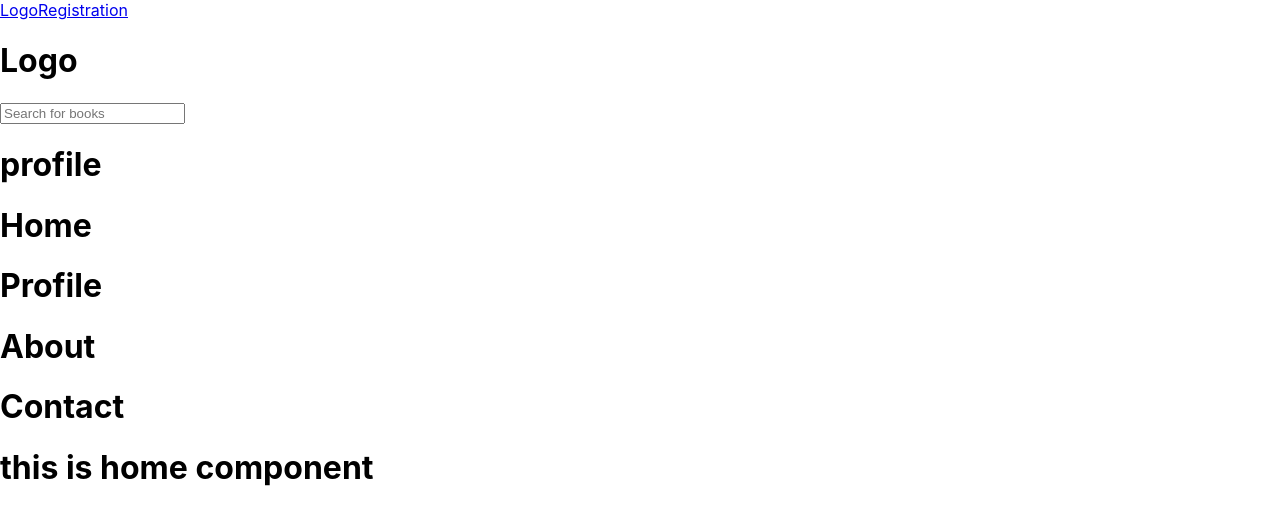
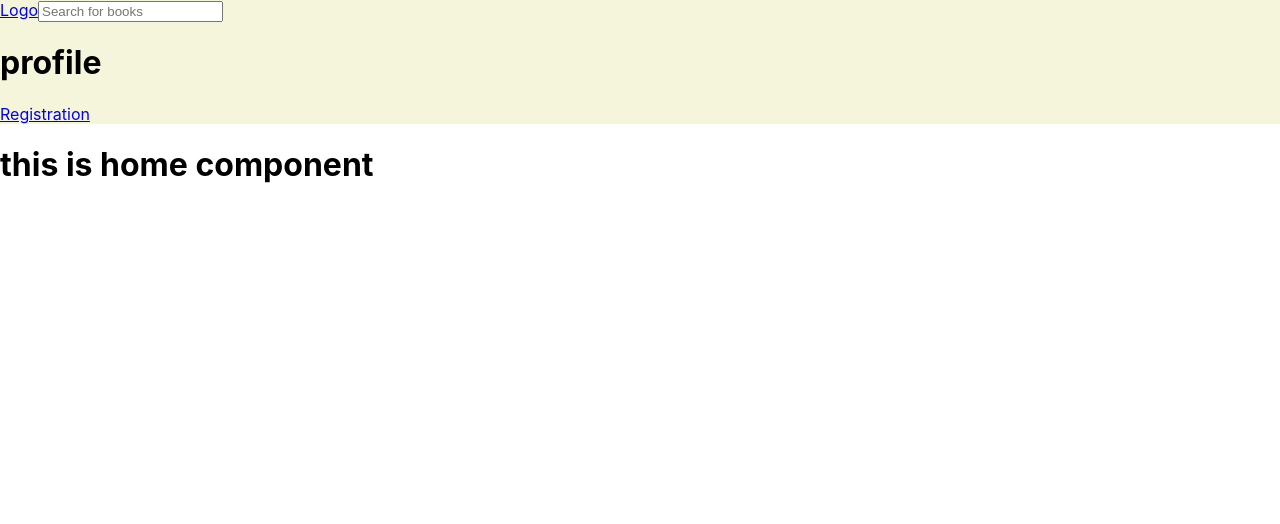
Before and after one commit to TheCukrus/Book_traiding_app, a React (Create React App) app in the folder Frontend/: page / in a window 1280 px wide. Shown: the top 524 px of the page. Built offline with nearby package versions, Linux system fonts and the light colour scheme.

Commit message:
updates in navigation

```diff
--- a/Frontend/src/components/navigation/Navigation.jsx
+++ b/Frontend/src/components/navigation/Navigation.jsx
@@ -1,22 +1,16 @@
 import React from "react";
 import { Link } from "react-router-dom";
+import s from "./Navigation.module.css";
 
 const Navigation = () =>
 {
     return (
-        <div>
+        <div className={s.container}>
             <Link to="/">Logo</Link>
-            <Link to="/registration">Registration</Link>
-            <h1>Logo</h1>
             <input type="search" placeholder="Search for books" />
             <h1>profile</h1>
-            <div>
-                {/*Meniu items*/}
-                <h1>Home</h1>
-                <h1>Profile</h1>
-                <h1>About</h1>
-                <h1>Contact</h1>
-            </div>
+            <Link to="/registration">Registration</Link>
+
         </div>
 
     )
--- /dev/null
+++ b/Frontend/src/components/navigation/Navigation.module.css
@@ -0,0 +1,3 @@
+.container {
+    background-color: beige;
+}
```
